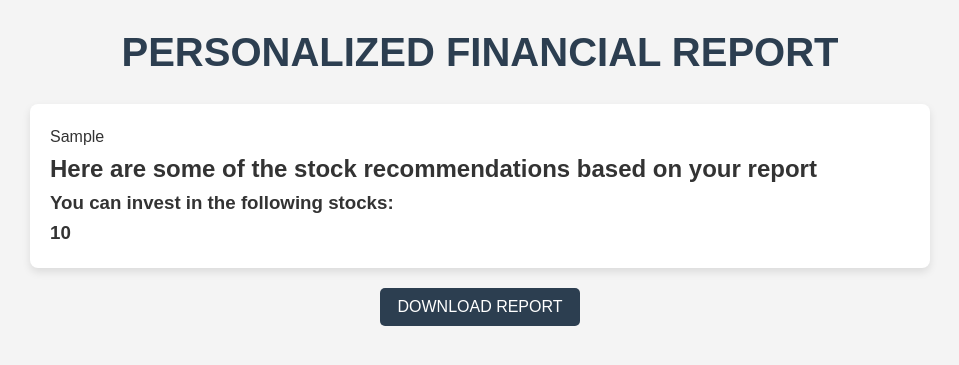
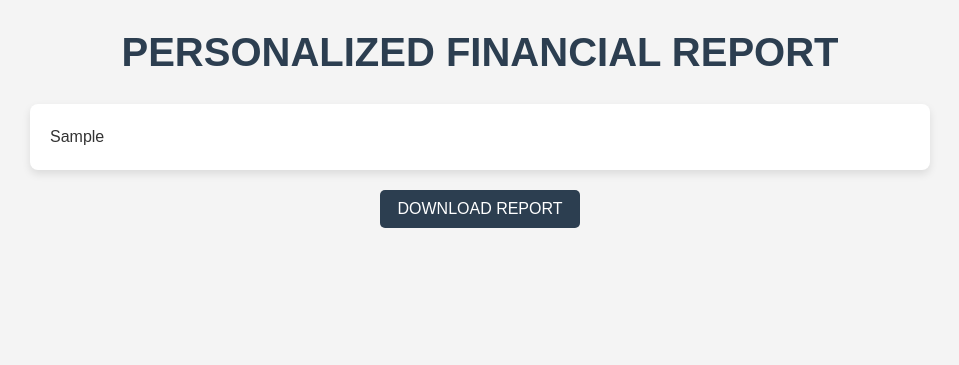
Before and after one commit to uditbhatia26/Zysk-hackcbs, a Flask app: template templates/analysis.html in a window 1280 px wide. Shown: the top 365 px of the page, without its empty margins (160-1119 px from the left). Run offline with Flask 3, Linux system fonts and the light colour scheme; the template is opened without the code that fills it: most values are stand-ins (such as "Sample title", 1, 10 or a date in 2020).

Commit message:
Update analysis.html

```diff
--- a/templates/analysis.html
+++ b/templates/analysis.html
@@ -120,11 +120,6 @@
     <div class="analysis-content" id="content-to-download">
         <!-- Use the safe filter to render the HTML content without escaping it -->
         {{ model_response | safe }}<br>
-        <h2>Here are some of the stock recommendations based on your report</h2>
-        <h3>You can invest in the following stocks:</h3>
-        {% for i in recommended_stocks %}
-            <h3>{{ i }} <br></h3>
-        {% endfor %}
     </div>
 
     <!-- Download Button -->
```
